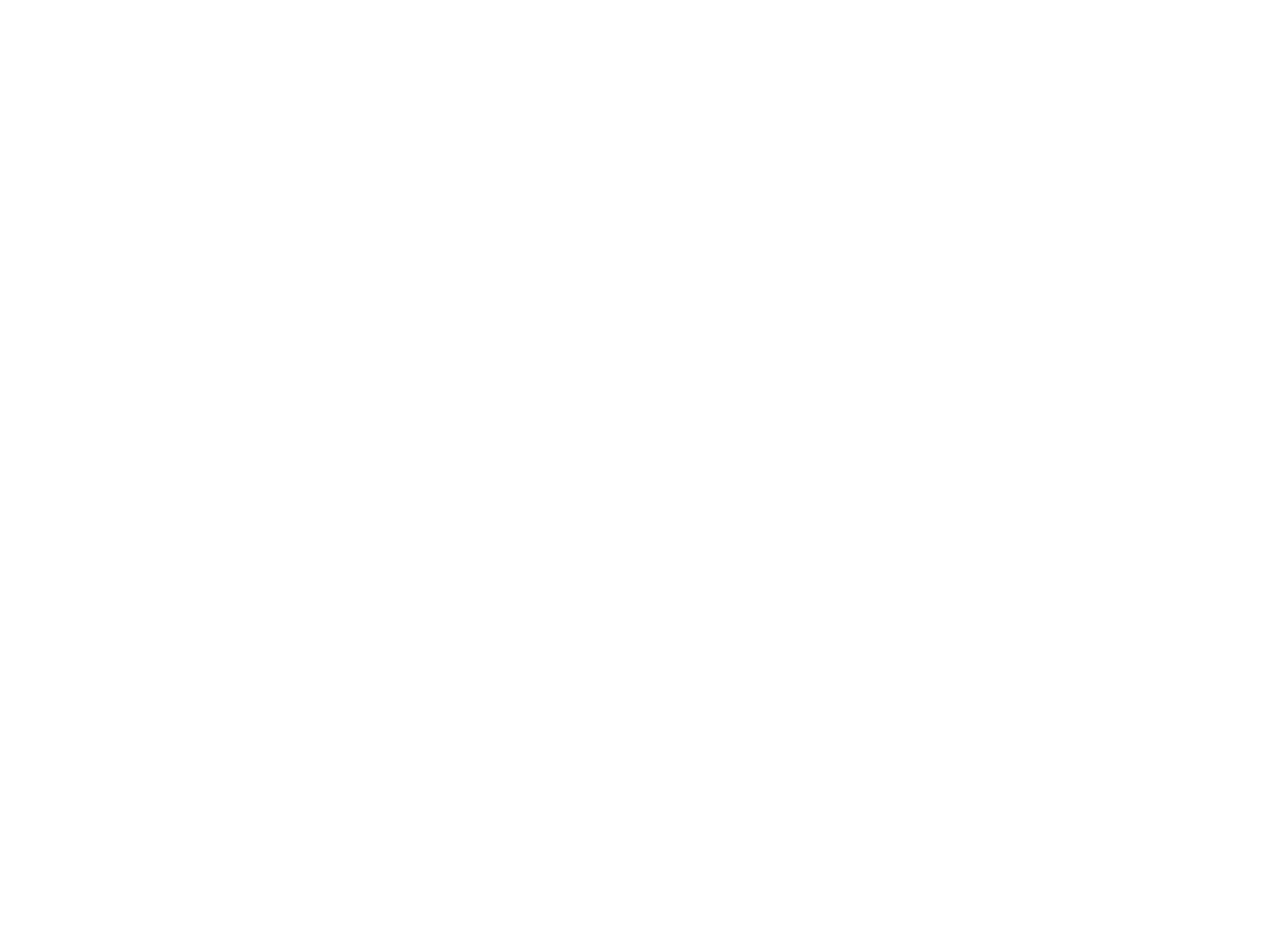
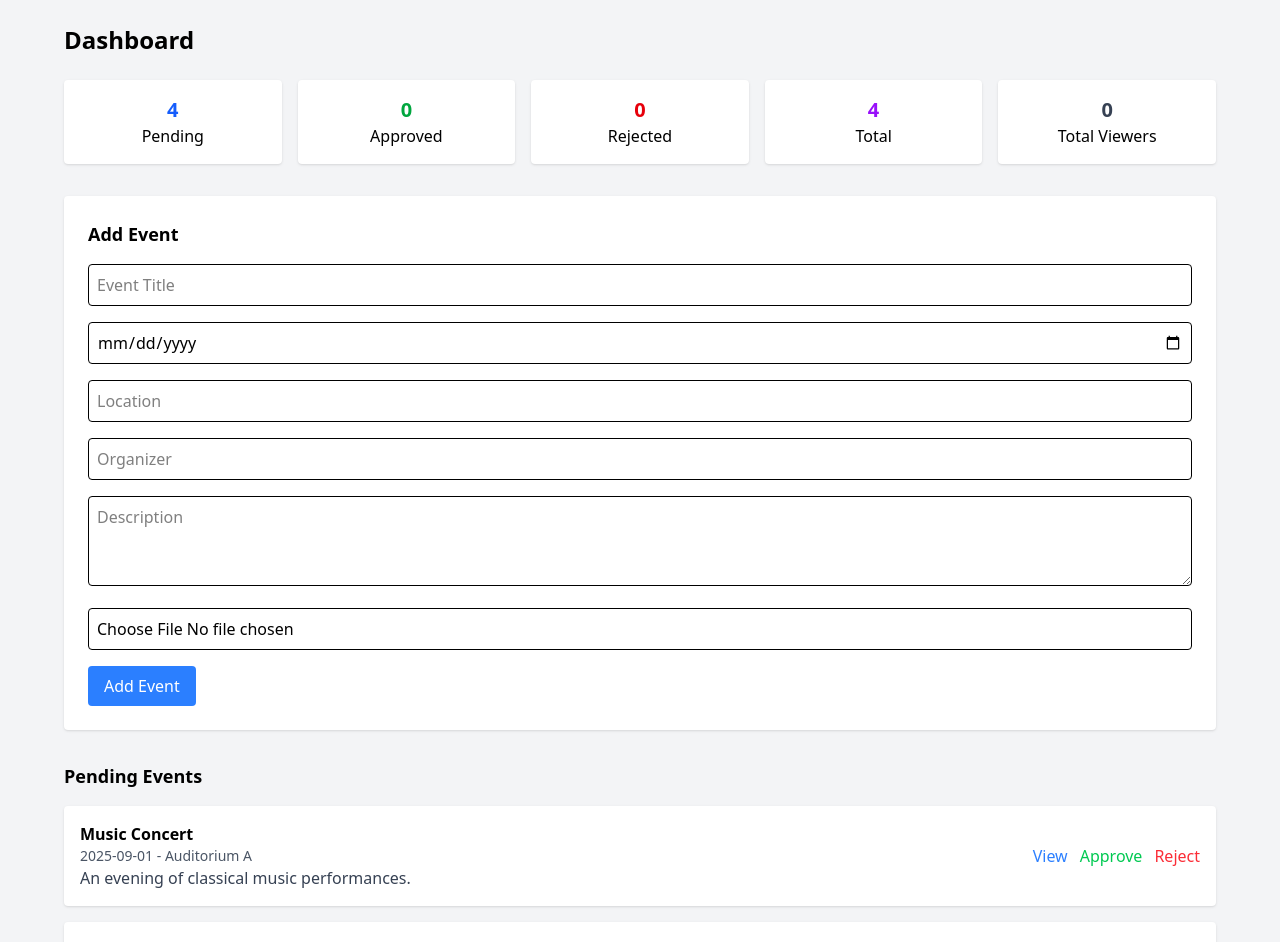
Before and after one commit to Abhishekbmarathe/MCA, a React (Vite) app: page /#/Admin in a window 1280 px wide. Before the commit this address had no page. Shown: the top 942 px of the page. Before the commit the page ends 800 px from the top, so only its background shows below. Built offline with nearby package versions, Linux system fonts and the light colour scheme.

Commit message:
login system done

```diff
--- a/package.json
+++ b/package.json
@@ -11,6 +11,7 @@
   },
   "dependencies": {
     "@tailwindcss/vite": "^4.1.12",
+    "axios": "^1.11.0",
     "react": "^19.1.1",
     "react-dom": "^19.1.1",
     "react-router-dom": "^7.8.1",
--- a/src/App.jsx
+++ b/src/App.jsx
@@ -5,8 +5,10 @@ import { HashRouter as Router, Routes, Route } from 'react-router-dom';
 import Home from './components/Home'
 import Nav from './components/Nav';
 import Signin from './components/LoginRoles/Signin'
-import Signup from  './components/LoginRoles/Signup'
-// import UserLogin from  './components/LoginRoles/User'
+import Signup from './components/LoginRoles/Signup'
+import User from './components/LoginRoles/User'
+import Organizer from './components/LoginRoles/Organizer'
+import Admin from './components/LoginRoles/Admin'
 
 function App() {
   const [count, setCount] = useState(0)
@@ -18,7 +20,9 @@ function App() {
         <Route path="/" element={<Home />} />
         <Route path="/Signup" element={<Signup />} />
         <Route path="/Signin" element={<Signin />} />
-        {/* <Route path="/user-login" element={<UserLogin />} /> */}
+        <Route path="/User" element={<User />} />
+        <Route path="/Admin" element={<Admin />} />
+        <Route path="/Organizer" element={<Organizer />} />
 
       </Routes>
     </Router>
--- /dev/null
+++ b/src/Modules/Api.js
@@ -0,0 +1,6 @@
+// src/apiService.js
+// const api = "http://192.168.1.26:1714/api/"; // client api
+
+const api ="http://localhost:5000/"
+
+export default api;
--- /dev/null
+++ b/src/components/LoginRoles/Admin.jsx
@@ -0,0 +1,170 @@
+import React, { useState } from "react";
+
+const AdminDashboard = () => {
+  const [formData, setFormData] = useState({
+    title: "",
+    date: "",
+    location: "",
+    organizer: "",
+    description: "",
+    image: null,
+  });
+
+  const [pendingEvents, setPendingEvents] = useState([
+    {
+      id: 1,
+      title: "Music Concert",
+      date: "2025-09-01",
+      location: "Auditorium A",
+      description: "An evening of classical music performances.",
+    },
+    {
+      id: 2,
+      title: "Art Exhibition",
+      date: "2025-09-05",
+      location: "Gallery B",
+      description: "Showcasing modern art by local artists.",
+    },
+    {
+      id: 3,
+      title: "Tech Conference",
+      date: "2025-09-10",
+      location: "Conference Center",
+      description: "Annual technology and innovation conference.",
+    },
+  ]);
+
+  const handleChange = (e) => {
+    const { name, value, files } = e.target;
+    if (files) {
+      setFormData({ ...formData, [name]: files[0] });
+    } else {
+      setFormData({ ...formData, [name]: value });
+    }
+  };
+
+  const handleSubmit = (e) => {
+    e.preventDefault();
+    console.log("Event Submitted:", formData);
+    alert("Event submitted successfully!");
+    // You can send formData to backend here (with FormData for file upload)
+  };
+
+  return (
+    <div className="min-h-screen bg-gray-100 p-6">
+      <div className="max-w-6xl mx-auto">
+        {/* Dashboard Header */}
+        <h1 className="text-2xl font-bold mb-6">Dashboard</h1>
+
+        {/* Stats Section */}
+        <div className="grid grid-cols-5 gap-4 mb-8">
+          <div className="bg-white p-4 shadow rounded text-center">
+            <h2 className="text-xl font-bold text-blue-600">4</h2>
+            <p>Pending</p>
+          </div>
+          <div className="bg-white p-4 shadow rounded text-center">
+            <h2 className="text-xl font-bold text-green-600">0</h2>
+            <p>Approved</p>
+          </div>
+          <div className="bg-white p-4 shadow rounded text-center">
+            <h2 className="text-xl font-bold text-red-600">0</h2>
+            <p>Rejected</p>
+          </div>
+          <div className="bg-white p-4 shadow rounded text-center">
+            <h2 className="text-xl font-bold text-purple-600">4</h2>
+            <p>Total</p>
+          </div>
+          <div className="bg-white p-4 shadow rounded text-center">
+            <h2 className="text-xl font-bold text-gray-700">0</h2>
+            <p>Total Viewers</p>
+          </div>
+        </div>
+
+        {/* Add Event Form */}
+        <div className="bg-white p-6 rounded shadow mb-8">
+          <h2 className="text-lg font-bold mb-4">Add Event</h2>
+          <form onSubmit={handleSubmit} className="space-y-4">
+            <input
+              type="text"
+              name="title"
+              placeholder="Event Title"
+              className="w-full border p-2 rounded"
+              onChange={handleChange}
+              required
+            />
+            <input
+              type="date"
+              name="date"
+              className="w-full border p-2 rounded"
+              onChange={handleChange}
+              required
+            />
+            <input
+              type="text"
+              name="location"
+              placeholder="Location"
+              className="w-full border p-2 rounded"
+              onChange={handleChange}
+              required
+            />
+            <input
+              type="text"
+              name="organizer"
+              placeholder="Organizer"
+              className="w-full border p-2 rounded"
+              onChange={handleChange}
+              required
+            />
+            <textarea
+              name="description"
+              placeholder="Description"
+              className="w-full border p-2 rounded"
+              rows="3"
+              onChange={handleChange}
+            ></textarea>
+            {/* Image Upload */}
+            <input
+              type="file"
+              name="image"
+              accept="image/*"
+              className="w-full border p-2 rounded"
+              onChange={handleChange}
+            />
+            <button
+              type="submit"
+              className="bg-blue-500 text-white px-4 py-2 rounded hover:bg-blue-600"
+            >
+              Add Event
+            </button>
+          </form>
+        </div>
+
+        {/* Pending Events */}
+        <h2 className="text-lg font-bold mb-4">Pending Events</h2>
+        <div className="space-y-4">
+          {pendingEvents.map((event) => (
+            <div
+              key={event.id}
+              className="bg-white p-4 shadow rounded flex justify-between items-center"
+            >
+              <div>
+                <h3 className="font-bold">{event.title}</h3>
+                <p className="text-sm text-gray-600">
+                  {event.date} - {event.location}
+                </p>
+                <p className="text-gray-700">{event.description}</p>
+              </div>
+              <div className="space-x-3">
+                <button className="text-blue-500 hover:underline">View</button>
+                <button className="text-green-500 hover:underline">Approve</button>
+                <button className="text-red-500 hover:underline">Reject</button>
+              </div>
+            </div>
+          ))}
+        </div>
+      </div>
+    </div>
+  );
+};
+
+export default AdminDashboard;
--- /dev/null
+++ b/src/components/LoginRoles/Organizer.jsx
@@ -0,0 +1,11 @@
+import React from 'react'
+
+const Organizer = () => {
+  return (
+    <div>
+      Welcome Organizer!!
+    </div>
+  )
+}
+
+export default Organizer
--- a/src/components/LoginRoles/Signin.jsx
+++ b/src/components/LoginRoles/Signin.jsx
@@ -1,14 +1,50 @@
 import React, { useState } from "react";
+import { useNavigate } from "react-router-dom";
+import api from "../../Modules/Api";
+import axios from "axios";
 
 const SigninForm = () => {
   const [username, setUsername] = useState("");
   const [password, setPassword] = useState("");
+  const navigate = useNavigate();
 
-  const handleSubmit = (e) => {
+
+  const handleSubmit = async (e) => {
     e.preventDefault();
-    console.log("Sign In submitted with:", { username, password });
-    // here you can add navigation or API call
+
+    try {
+      const response = await axios.post(
+        api + "api/signin", // backend URL
+        { username, password },
+        {
+          headers: {
+            "Content-Type": "application/json",
+          },
+        }
+      );
+
+      console.log("✅ Login Success:", response.data);
+
+      // Store full user object in localStorage
+      localStorage.setItem("user", JSON.stringify(response.data.user));
+      const UserRole = response.data.user.username;
+      const Role = response.data.user.role;
+      // Redirect based on role
+      if (UserRole === "admin") {
+        navigate("/Admin");
+      } else {
+        navigate("/" + Role);
+      }
+
+
+      alert("Login Successful!");
+    } catch (error) {
+      console.error("❌ Login Failed:", error.response?.data || error.message);
+      alert("Login Failed!");
+    }
+
   };
+
 
   return (
     <div className="min-h-screen flex flex-col items-center justify-center bg-gradient-to-b from-[#f5f7ff] to-[#e6ebff]">
--- a/src/components/LoginRoles/Signup.jsx
+++ b/src/components/LoginRoles/Signup.jsx
@@ -1,15 +1,37 @@
 import React, { useState } from "react";
+import axios from 'axios';
+import { useNavigate } from "react-router-dom";
+import api from "../../Modules/Api";
 
 const SignupForm = () => {
   const [role, setRole] = useState("User"); // default role is User
-  const [email, setEmail] = useState("");
+  const [username, setEmail] = useState("");
   const [password, setPassword] = useState("");
+  const navigate = useNavigate();
 
-  const handleSubmit = (e) => {
+  const handleSubmit = async (e) => {
     e.preventDefault();
-    console.log("Form submitted with:", { role, email, password });
-    // here you can add navigation or API call
+
+    try {
+      const response = await axios.post(api+"api/signup", {
+        role,
+        username,
+        password,
+      });
+
+      console.log("✅ Success:", response.data);
+      alert("Signup successful!");
+      navigate("/Signin");
+    } catch (error) {
+      console.error("❌ Error submitting form:", error.response?.data || error.message);
+      alert("Signup failed!");
+    }
   };
+
+
+
+
+
 
   return (
     <div className="min-h-screen flex flex-col items-center justify-center bg-gradient-to-b from-[#f5f7ff] to-[#e6ebff]">
@@ -48,12 +70,12 @@ const SignupForm = () => {
           {/* Email */}
           <div className="mb-5">
             <label className="block text-sm font-medium text-gray-700 mb-1">
-              Email Address
+              Username
             </label>
             <input
-              type="email"
-              placeholder="Enter your email"
-              value={email}
+              type="text"
+              placeholder="Enter Username"
+              value={username}
               onChange={(e) => setEmail(e.target.value)}
               className="w-full border border-gray-300 rounded-md px-3 py-2 focus:outline-none focus:ring-2 focus:ring-indigo-500"
               required
--- a/src/components/Nav.jsx
+++ b/src/components/Nav.jsx
@@ -10,13 +10,13 @@ const Nav = () => {
       {/* Auth Buttons */}
       <div className="flex gap-4">
         <Link
-          to="/signup"
+          to="/Signup"
           className="bg-[#4f46e5] text-white px-4 py-2 rounded-md hover:bg-[#4338ca] transition"
         >
           Sign Up
         </Link>
         <Link
-          to="/signin"
+          to="/Signin"
           className="border border-[#4f46e5] text-[#4f46e5] px-4 py-2 rounded-md hover:bg-[#eef2ff] transition"
         >
           Sign In
```
Also changed, not shown: 1 other file (tests, documents, lock files or other folders).
